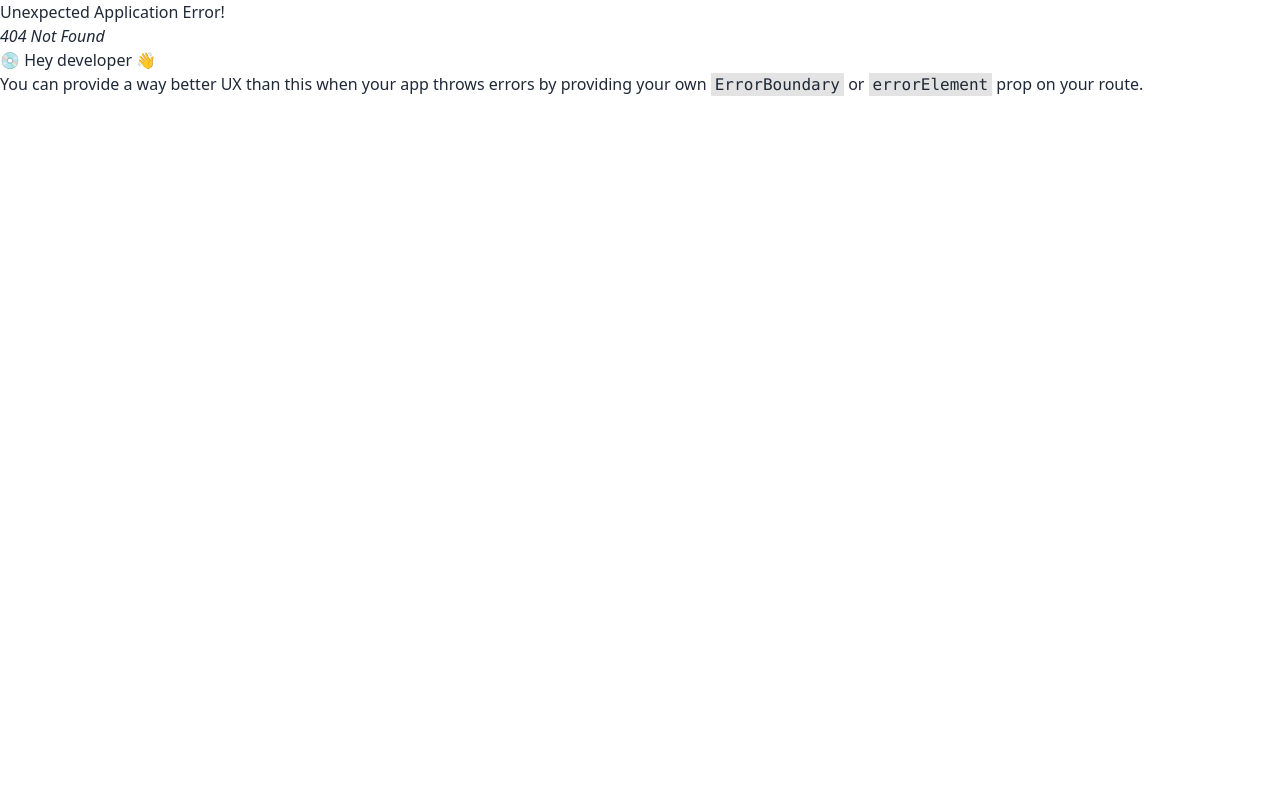
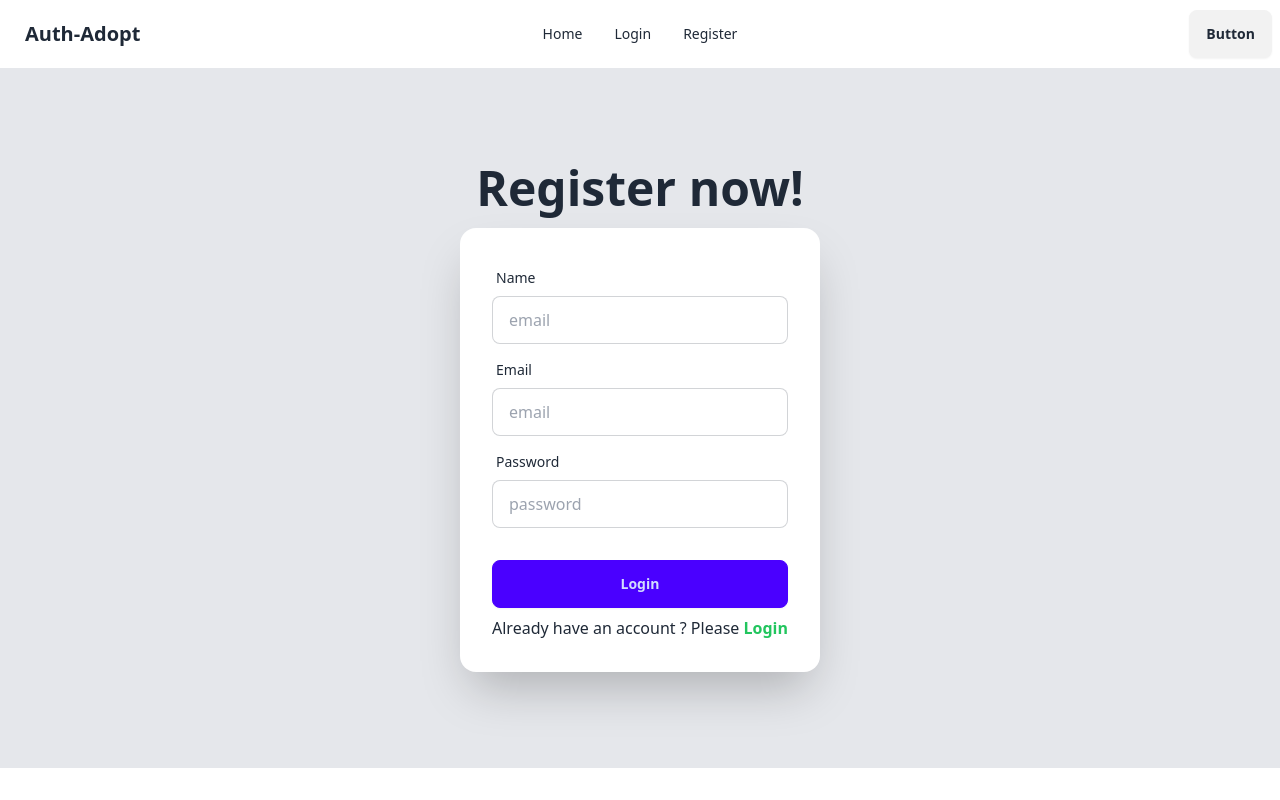
Before and after one commit to SopnilSwapon/auth-moha-milon, a React (Vite) app: page /register in a window 1280 px wide. Before the commit this address had no page. Built offline with nearby package versions, Linux system fonts and the light colour scheme.

Commit message:
added register sections

```diff
--- a/package.json
+++ b/package.json
@@ -13,6 +13,7 @@
     "firebase": "^10.10.0",
     "localforage": "^1.10.0",
     "match-sorter": "^6.3.4",
+    "prop-types": "^15.8.1",
     "react": "^18.2.0",
     "react-dom": "^18.2.0",
     "react-router-dom": "^6.22.3",
--- a/src/Components/Home/Home.jsx
+++ b/src/Components/Home/Home.jsx
@@ -1,8 +1,12 @@
+import { useContext } from "react";
+import { AuthContext } from "../Provider/AuthProvider";
 
 const Home = () => {
+    const authInfo = useContext(AuthContext);
+    console.log(authInfo);
     return (
         <div>
-           <h2>This is Home page</h2>
+           <h2>This is Home page for:  {authInfo.name} </h2>
         </div>
     );
 };
--- /dev/null
+++ b/src/Components/Provider/AuthProvider.jsx
@@ -0,0 +1,17 @@
+import { createContext } from "react";
+import PropTypes from 'prop-types'
+
+export const AuthContext = createContext(null);
+const AuthProvider = ({children}) => {
+    const authInfo = { name: 'nodi sagor pani'}
+    return (
+        <AuthContext.Provider value={authInfo}>
+            {children}
+        </AuthContext.Provider >
+    );
+};
+
+export default AuthProvider;
+AuthProvider.propTypes = {
+    children: PropTypes.node
+}
--- /dev/null
+++ b/src/Components/Register/Register.jsx
@@ -0,0 +1,53 @@
+import { Link } from "react-router-dom";
+
+const Register = () => {
+
+    const handleRegister = e => {
+        e.preventDefault();
+        const name = e.target.name.value;
+        const email  = e.target.email.value;
+        const password  = e.target.password.value;
+        console.log(name, email, password);
+    }
+    return (
+        <div>
+              <div className="hero bg-gray-200 p-20">
+  <div className="hero-content flex-col">
+    <div className="text-center lg:text-left">
+      <h1 className="text-5xl font-bold">Register now!</h1>
+    </div>
+    <div className="card shrink-0 w-full max-w-sm shadow-2xl bg-base-100">
+      <form onSubmit={handleRegister} className="card-body">
+        <div className="form-control">
+          <label className="label">
+            <span className="label-text">Name</span>
+          </label>
+          <input type="name" placeholder="email" name="name" className="input input-bordered" required />
+        </div>
+        <div className="form-control">
+          <label className="label">
+            <span className="label-text">Email</span>
+          </label>
+          <input type="email" placeholder="email" name="email" className="input input-bordered" required />
+        </div>
+        <div className="form-control">
+          <label className="label">
+            <span className="label-text">Password</span>
+          </label>
+          <input type="password" placeholder="password" name="password" className="input input-bordered" required />
+        </div>
+        <div className="form-control mt-6">
+          <button className="btn btn-primary">Login</button>
+        </div>
+        <div>
+            <p>Already have an account ? Please <Link to='/login'><button className="text-green-500 font-bold">Login</button></Link></p>
+        </div>
+      </form>
+    </div>
+  </div>
+</div>
+        </div>
+    );
+};
+
+export default Register;
```
Also changed, not shown: src/main.jsx (+8 -0 lines), 1 other file (tests, documents, lock files or other folders).
